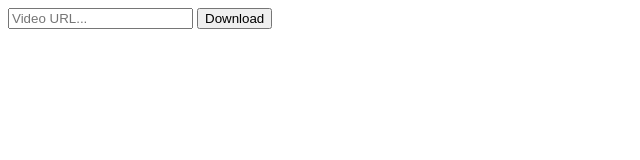
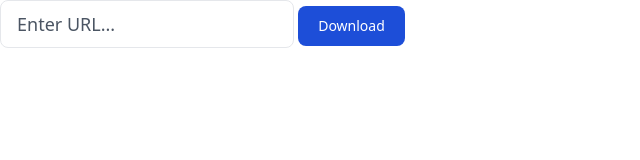
Before and after one commit to ericspring08/OpenTube, a website: page index.html in a window 1280 px wide. Shown: the whole page, without its empty margins (0-640 px from the left). Drawn offline with nearby package versions, Linux system fonts and the light colour scheme.

Commit message:
update ui with tailwind css

```diff
--- a/index.html
+++ b/index.html
@@ -3,9 +3,15 @@
           <title>OpenTube</title>
           <meta charset="utf-8">
           <meta name="viewport" content="width=device-width, initial-scale=1">
+          <script src="https://cdn.tailwindcss.com"></script>
      </head>
      <body>
-          <input id="video-link" placeholder="Video URL..."/>
-          <button onclick="window.location = '/download?url=' + encodeURIComponent(document.getElementById('video-link').value)"> Download</button>
+          <input id="video-link" class="h-12 px-4 mb-2 text-lg text-gray-700 placeholder-gray-600 border rounded-lg focus:shadow-outline" type="text" placeholder="Enter URL..."/>
+          <button
+               type="button"
+               class="text-white bg-blue-700 hover:bg-blue-800 focus:ring-4 focus:ring-blue-300 font-medium rounded-lg text-sm px-5 py-2.5 mr-2 mb-2 dark:bg-blue-600 dark:hover:bg-blue-700 focus:outline-none dark:focus:ring-blue-800"
+               onclick="window.location = '/download?url=' + encodeURIComponent(document.getElementById('video-link').value)"
+               >Download
+          </button>
      </body>
 </html>
```
Also changed, not shown: 2 other files.
